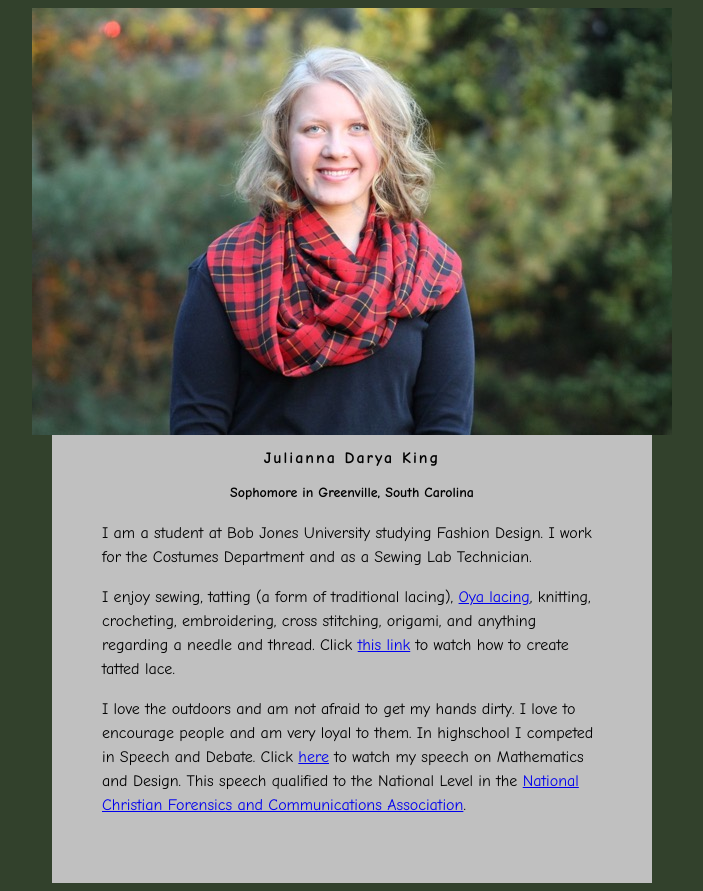
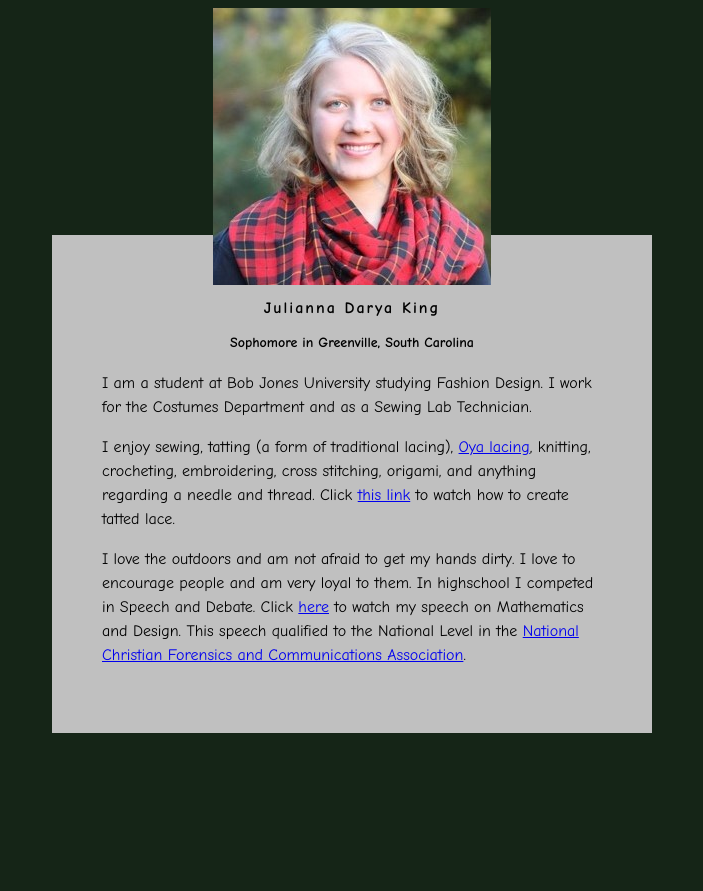
Before and after one commit to DaryaKing/DaryaKing.github.io, a plain HTML site: page index.html in a window 1280 px wide. Shown: the whole page, without its empty margins (288-991 px from the left). After the commit the page ends 800 px from the top, so only its background shows below. Drawn offline with Linux system fonts and the light colour scheme.

Commit message:
Update index.html

```diff
--- a/index.html
+++ b/index.html
@@ -2,7 +2,7 @@
 <head>
 <style>
 body {
-    background: rgb(50, 65, 44);
+    background: rgb(21, 37, 23);
     font-family: Comic Sans MS;
 }
 #main {
@@ -36,7 +36,7 @@ h3 {
 </head>
 <body>
     <div id="main">
-        <img src="IMG_2722.JPG">
+        <img src="IMG_2722 (2).JPG">
     </div>
     <div id="content">
         <h1>Julianna Darya King</h1>
```
